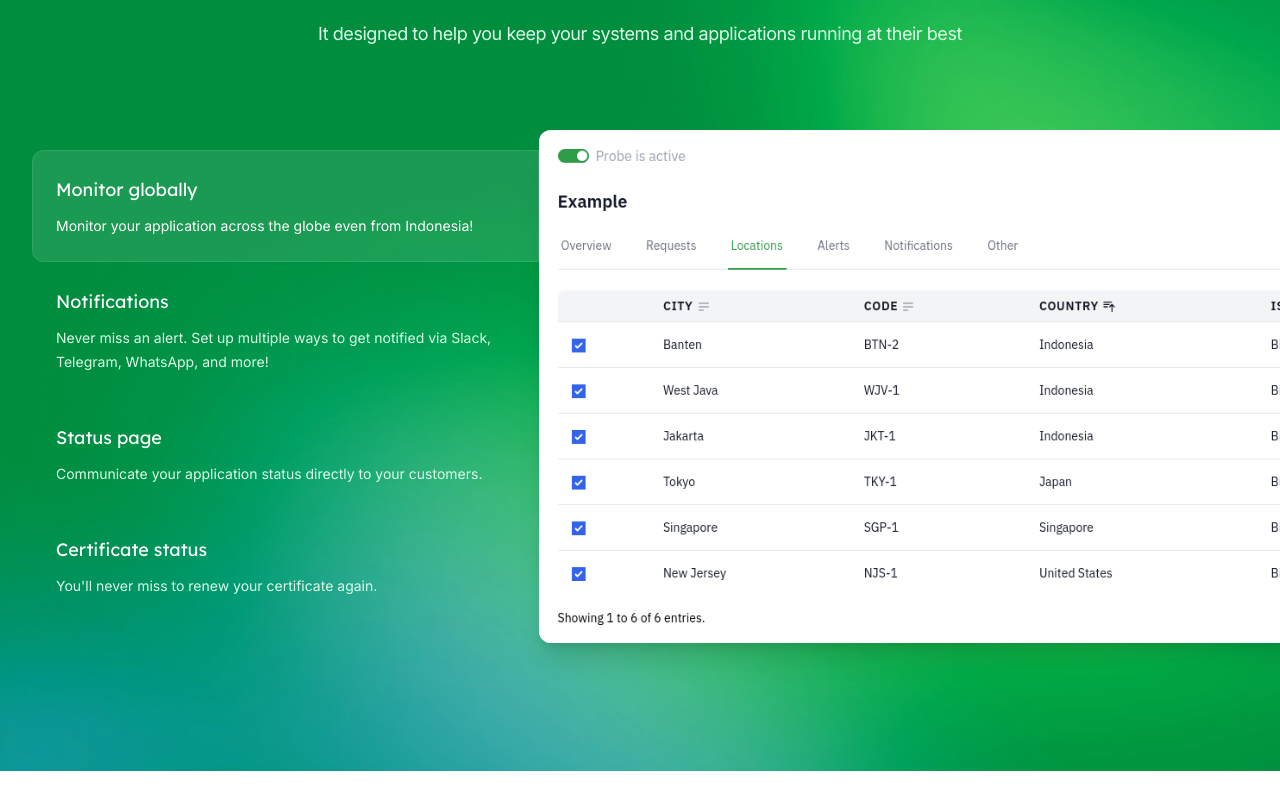
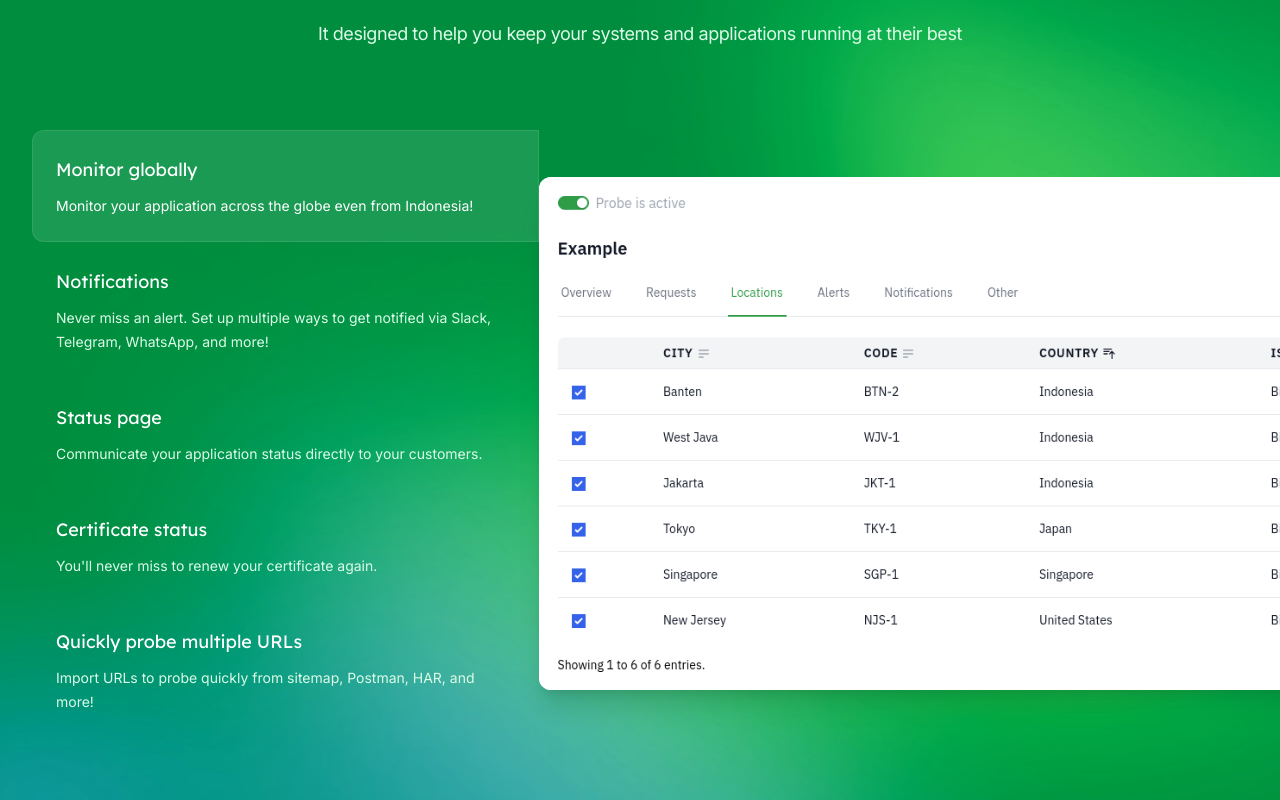
Before and after one commit to hyperjumptech/neosense-landing, a Next.js app: page / in a window 1280 px wide. Shown: the part 940-1740 px from the top of the page. Built offline with nearby package versions, Linux system fonts and the light colour scheme.

Commit message:
feat: add a primary feature (#10)

```diff
--- a/src/components/PrimaryFeatures.jsx
+++ b/src/components/PrimaryFeatures.jsx
@@ -9,16 +9,19 @@ import screenshotNotifications from '@/images/screenshots/notifications.webp'
 import screenshotMonitoring from '@/images/screenshots/monitoring.webp'
 import screenshotCertificateStatus from '@/images/screenshots/certificate-status.webp'
 import screenshotPublicStatusPage from '@/images/screenshots/public-status-page.webp'
+import screenshotQuickImport from '@/images/screenshots/quick-import.webp'
 
 const features = [
   {
     title: 'Monitor globally',
-    description: 'Monitor your application across the globe even from Indonesia!',
+    description:
+      'Monitor your application across the globe even from Indonesia!',
     image: screenshotMonitoring,
   },
   {
     title: 'Notifications',
-    description: 'Never miss an alert. Set up multiple ways to get notified via Slack, Telegram, WhatsApp, and more!',
+    description:
+      'Never miss an alert. Set up multiple ways to get notified via Slack, Telegram, WhatsApp, and more!',
     image: screenshotNotifications,
   },
   {
@@ -31,6 +34,12 @@ const features = [
     title: 'Certificate status',
     description: "You'll never miss to renew your certificate again.",
     image: screenshotCertificateStatus,
+  },
+  {
+    title: 'Quickly probe multiple URLs',
+    description:
+      'Import URLs to probe quickly from sitemap, Postman, HAR, and more!',
+    image: screenshotQuickImport,
   },
 ]
 
@@ -85,7 +94,7 @@ export function PrimaryFeatures() {
           {({ selectedIndex }) => (
             <>
               <div className="-mx-4 flex overflow-x-auto pb-4 sm:mx-0 sm:overflow-visible sm:pb-0 lg:col-span-5">
-                <Tab.List className="relative z-10 flex gap-x-4 whitespace-nowrap px-4 sm:mx-auto sm:px-0 lg:mx-0 lg:block lg:gap-x-0 lg:gap-y-1 lg:whitespace-normal">
+                <Tab.List className="relative z-10 flex gap-x-4 overflow-auto whitespace-nowrap px-4 sm:mx-auto sm:px-0 lg:mx-0 lg:block lg:gap-x-0 lg:gap-y-1 lg:whitespace-normal">
                   {features.map((feature, featureIndex) => (
                     <div
                       key={feature.title}
```
